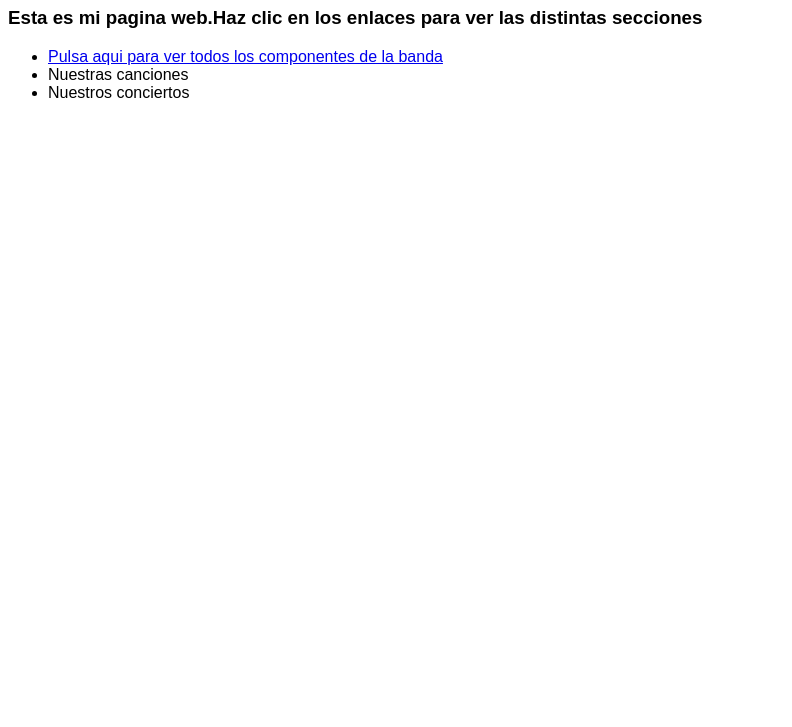
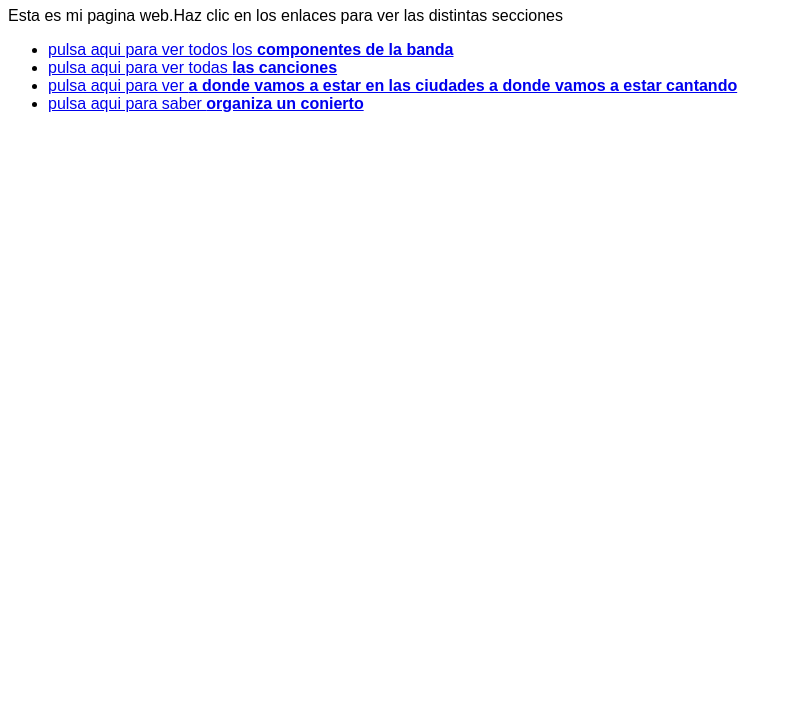
Before and after one commit to MarioXDiamante/miprimeraweb, a plain HTML site: page index.html in a window 1280 px wide. Shown: the part 73-800 px from the top of the page, without its empty margins (0-792 px from the left). Drawn offline with Linux system fonts and the light colour scheme.

Commit message:
Add files via upload

```diff
--- a/index.html
+++ b/index.html
@@ -7,11 +7,12 @@ href="css/hoja-estilo.css"/>
 </head>
 <body>
 <h1>Hola Soy Mario</h1>
-<p><h3>Esta es mi pagina web.Haz clic en los enlaces para ver las distintas secciones</h3></p>
+<p>Esta es mi pagina web.Haz clic en los enlaces para ver las distintas secciones</p>
 <ul>
-<li><a href="Nosotros.html">Pulsa aqui para ver todos los componentes de la banda</a></li>
-<li>Nuestras canciones</li>
-<li>Nuestros conciertos</li>
+<li><a href="nosotros.html"> pulsa aqui para ver todos los <strong>componentes de la banda</strong></a></li>
+<li><a href="canciones.html"> pulsa aqui para ver todas <strong>las canciones</strong></a></li>
+<li><a href="conciertos.html"> pulsa aqui para ver <strong>a donde vamos a estar en las ciudades a donde vamos a estar  cantando</strong></a></li>
+<li><a href="organizaunconcierto.html"> pulsa aqui para saber <strong>organiza un conierto</strong></a></li>
 </ul>
 </body>
 </html>
```
